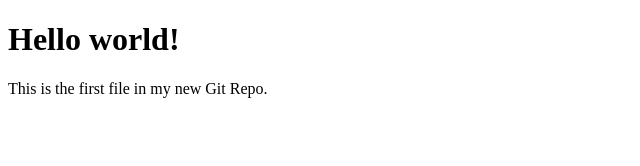
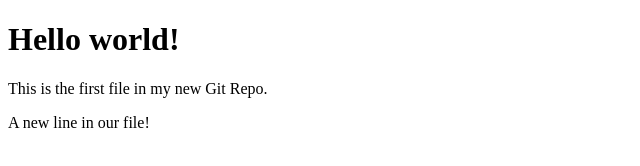
Before and after one commit to Tazzboy3/hello-world, a plain HTML site: page index.html in a window 1280 px wide. Shown: the whole page, without its empty margins (0-640 px from the left). Drawn offline with Linux system fonts and the light colour scheme.

Commit message:
Updated index.html with a new line

```diff
--- a/index.html
+++ b/index.html
@@ -8,3 +8,9 @@
 
 <h1>Hello world!</h1>
 <p>This is the first file in my new Git Repo.</p>
+<p>A new line in our file!</p>
+
+
+
+</body>
+</html>
```
